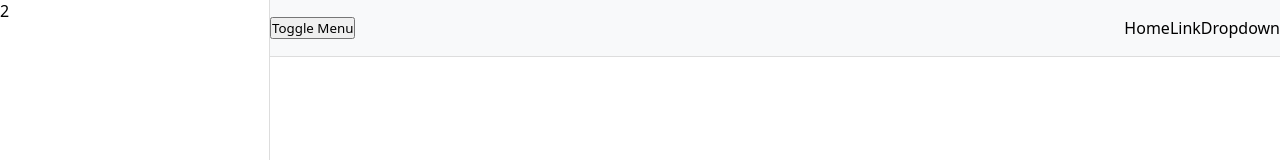
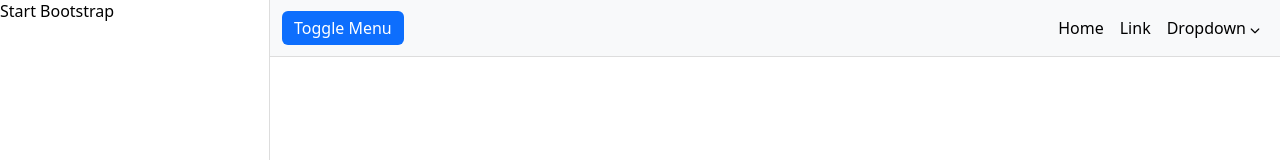
Before and after one commit to SiruzMammadli/s294-simple-sidebar, a plain HTML site: page index.html in a window 1280 px wide. Shown: the top 160 px of the page. Drawn offline with Linux system fonts and the light colour scheme.

Commit message:
updated 24.05

```diff
--- a/index.html
+++ b/index.html
@@ -1,25 +1,29 @@
 <!DOCTYPE html>
 <html lang="en">
+
 <head>
     <meta charset="UTF-8">
     <meta name="viewport" content="width=device-width, initial-scale=1.0">
     <title>Document</title>
     <link rel="stylesheet" href="style.css">
+    <link rel="stylesheet" href="https://cdnjs.cloudflare.com/ajax/libs/font-awesome/6.5.2/css/all.min.css"
+        integrity="sha512-SnH5WK+bZxgPHs44uWIX+LLJAJ9/2PkPKZ5QiAj6Ta86w+fsb2TkcmfRyVX3pBnMFcV7oQPJkl9QevSCWr3W6A=="
+        crossorigin="anonymous" referrerpolicy="no-referrer" />
 </head>
+
 <body>
     <div class="wrapper">
+        <input type="checkbox" id="toggleBtn"/>
         <aside>
-     2
+            <div>Start Bootstrap</div>
         </aside>
-   <main >
+        <main>
             <header>
-   <button>Toggle Menu</button>
+                <label id="toggleLabel" for="toggleBtn">Toggle Menu</label>
                 <ul>
-
                     <li><a href="">Home</a></li>
                     <li><a href="">Link</a></li>
-    <li><a >Dropdown</a></li>
-
+                    <li><a>Dropdown <i class="fa-solid fa-chevron-down"></i></a></li>
                 </ul>
             </header>
 
@@ -30,4 +34,5 @@
     </div>
 
 </body>
+
 </html>
--- a/style.css
+++ b/style.css
@@ -2,53 +2,76 @@
   margin: 0%;
   padding: 0%;
   box-sizing: border-box;
-font-family: system-ui, -apple-system, BlinkMacSystemFont, 'Segoe UI', Roboto, Oxygen, Ubuntu, Cantarell, 'Open Sans', 'Helvetica Neue', sans-serif;
+  font-family: system-ui, -apple-system, BlinkMacSystemFont, "Segoe UI", Roboto,
+    Oxygen, Ubuntu, Cantarell, "Open Sans", "Helvetica Neue", sans-serif;
+}
+body {
+  height: 100dvh;
+}
+ul {
+  list-style: none;
+}
+a {
+  text-decoration: none;
+  color: inherit;
+}
 
+#toggleLabel {
+  all: unset;
+  background-color: #0d6efd;
+  border-radius: 6px;
+  padding: 6px 12px;
+  color: white;
+  cursor: pointer;
 }
-body{
-  height:100dvh;
+
+#toggleBtn {
+  display: none;
 }
-ul{
-    list-style:none ;
+
+#toggleBtn:checked + aside {
+  width: 0;
 }
-a{
-    text-decoration: none;
-    color:inherit ;
+
+.wrapper {
+  display: flex;
+  height: 100%;
+
+  aside {
+    flex-shrink: 0;
+    width: 270px;
+    border-right: 1px solid #ddd;
+    transition: 400ms width;
+    overflow: hidden;
+    white-space: nowrap;
   }
-.wrapper{
-   display: flex;
-   height:100% ;
-  aside{
-   flex-shrink:0;
-   width:270px;
-   border-right:1px solid #ddd ;
-  }
-   main{
 
-    width:100%;
-    header{
-      height:57px;
-      padding-block:8px;
-      background-color:#F8F9FA;
-      border-bottom:1px solid #ddd ;
+  main {
+    width: 100%;
+
+    header {
+      height: 57px;
+      padding-block: 8px;
+      padding-inline: 12px;
+      background-color: #f8f9fa;
+      border-bottom: 1px solid #ddd;
       display: flex;
       justify-content: space-between;
       align-items: center;
 
-     > ul{
+      > ul {
         display: flex;
-       >li{
+        > li {
+          > a {
+            padding: 8px;
+            cursor: pointer;
 
-
-
+            > i {
+              font-size: 10px;
             }
-
           }
-
-
-
         }
-
       }
-
     }
+  }
+}
```
Lines whose indentation alone changed are shown as unchanged.
